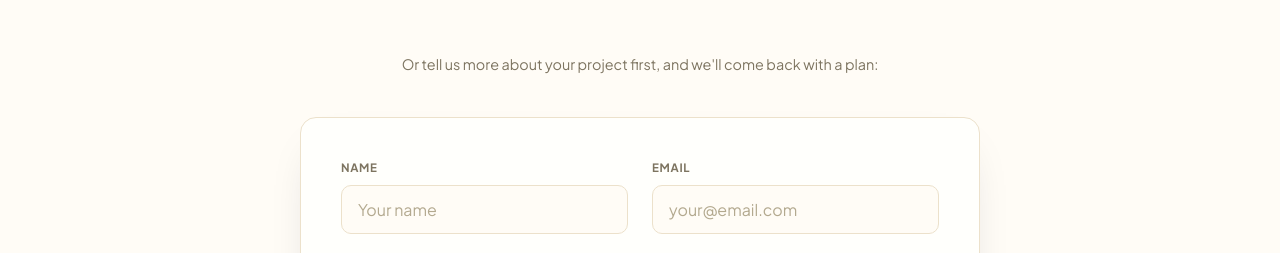
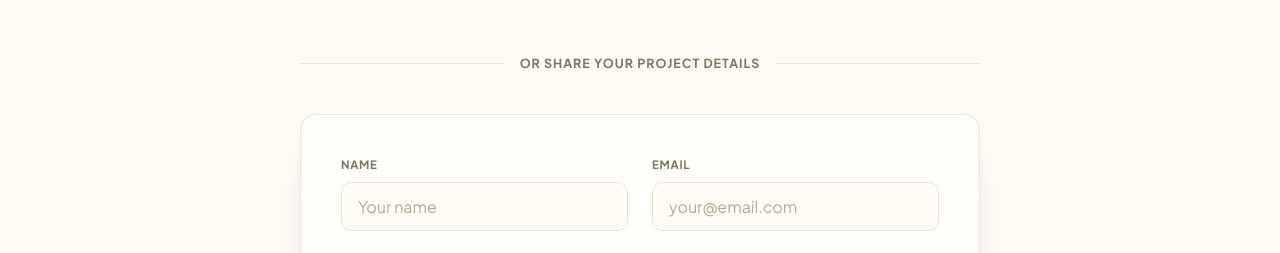
Before and after one commit to Pixel-Plugins/website, a website built with Vite: page contact/index.html in a window 1280 px wide. Shown: the part 530-783 px from the top of the page. Built offline with nearby package versions, Linux system fonts and the light colour scheme.

Commit message:
Turn the form-transition line into a proper visual divider

```diff
--- a/contact/index.html
+++ b/contact/index.html
@@ -133,7 +133,11 @@
                 <a class="btn-primary" href="https://calendar.google.com/calendar/appointments/schedules/AcZssZ1gCxKRNo1FkPekcBsxnpcyTnpbgqr3-x4f1RZrkbjtn1qEJ9abqjNr7oXMJaLLmyzm7iK08-Tv?gv=true" target="_blank" rel="noopener noreferrer"><i class="ph-light ph-calendar-check"></i> Book a 30-Minute Consultation</a>
             </div>
 
-            <p style="text-align:center; color: var(--muted); font-size: 0.9rem; margin-bottom: 2.5rem;">Or tell us more about your project first, and we'll come back with a plan:</p>
+            <div style="display:flex; align-items:center; gap:1rem; margin-bottom: 2.5rem;">
+                <div style="flex:1; height:1px; background:var(--line);"></div>
+                <span style="color:var(--muted); font-size:0.78rem; font-weight:700; letter-spacing:0.08em; text-transform:uppercase; white-space:nowrap;">Or share your project details</span>
+                <div style="flex:1; height:1px; background:var(--line);"></div>
+            </div>
 
             <form action="https://formspree.io/f/mdkgbraj" method="POST" class="contact-form">
                 <div class="form-row">
```
